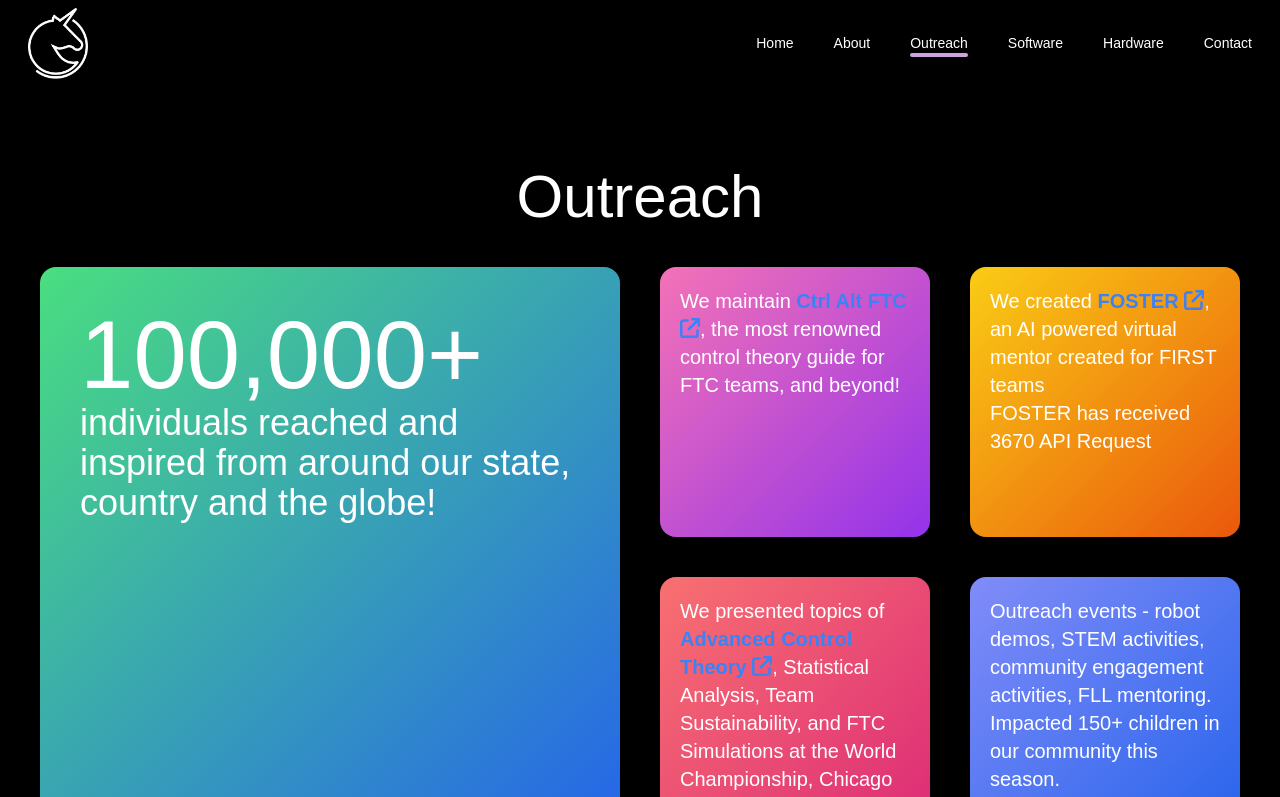
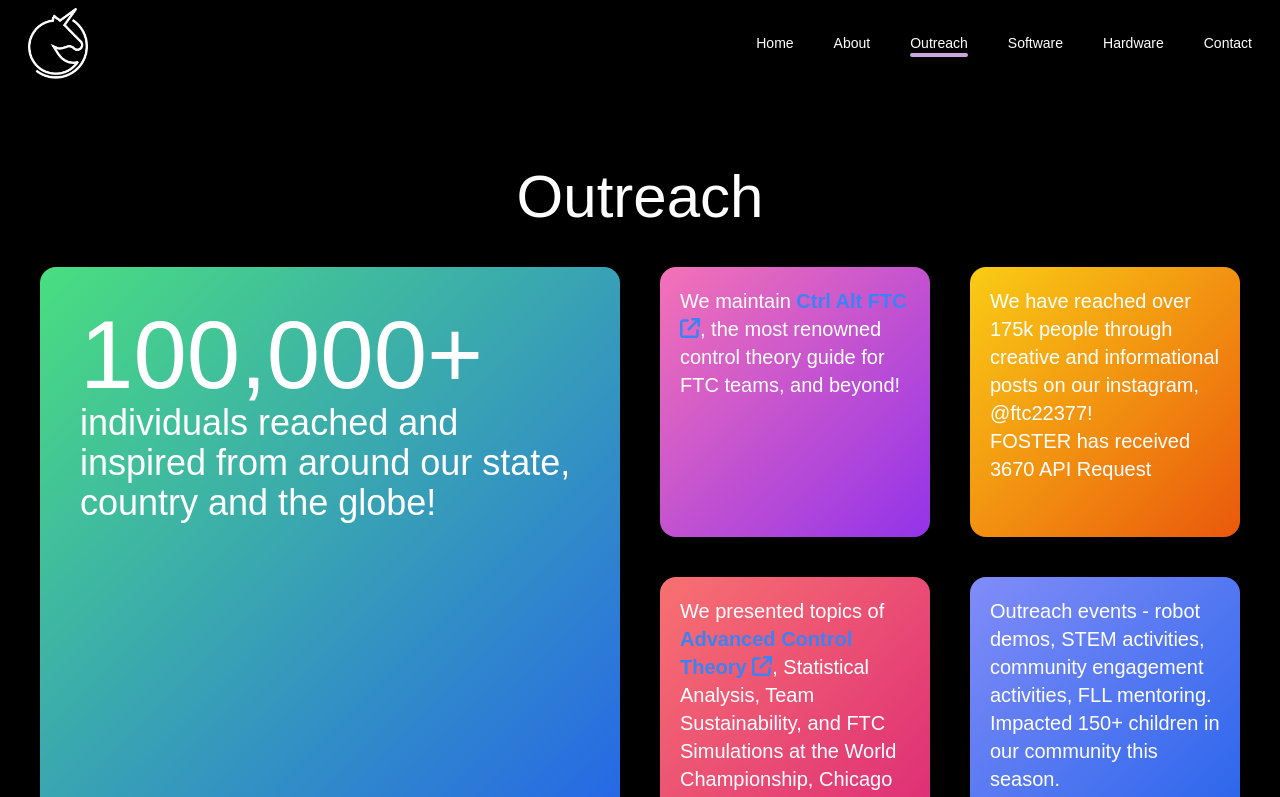
Before and after one commit to FTC-SigmaCorns-22377/www, a Next.js app: page /outreach in a window 1280 px wide. Shown: the top 797 px of the page. Built offline with nearby package versions, Linux system fonts and the light colour scheme.

Commit message:
Web update

```diff
--- a/pages/index.tsx
+++ b/pages/index.tsx
@@ -56,7 +56,7 @@ export default function Home() {
           Established August 2022
         </Statistic>
         <Statistic className="bg-red-400 md:ml-auto">
-          Chicago Robotics Invitational Finalists
+          Based out of the North Carolina School of Science and Math in Durham
         </Statistic>
         <Statistic className="bg-purple-400 md:mr-auto">
           15 members from across NC!
--- a/pages/outreach.tsx
+++ b/pages/outreach.tsx
@@ -24,7 +24,7 @@ export default function Outreach() {
           </p>
         </OutreachStat>
         <OutreachStat className="from-yellow-400 to-orange-600 text-xl p-5">
-          <p>We created <CoolLink text="FOSTER" href="https://foster.sigmacorns.org" />, an AI powered virtual mentor created for FIRST teams</p>
+          <p>We have reached over 175k people through creative and informational posts on our instagram, @ftc22377!</p>
           FOSTER has received 3670 API Request
           {/* TODO: Add a stat here */}
         </OutreachStat>
```
